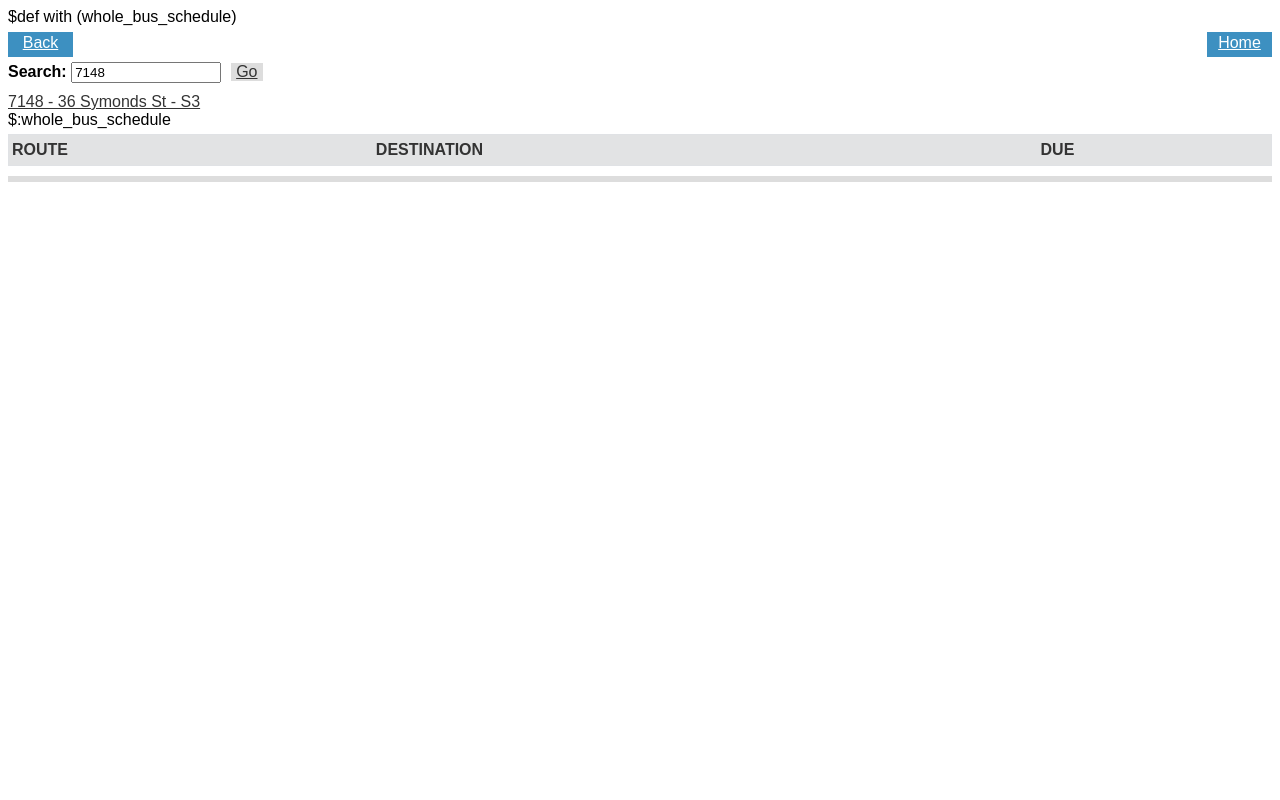
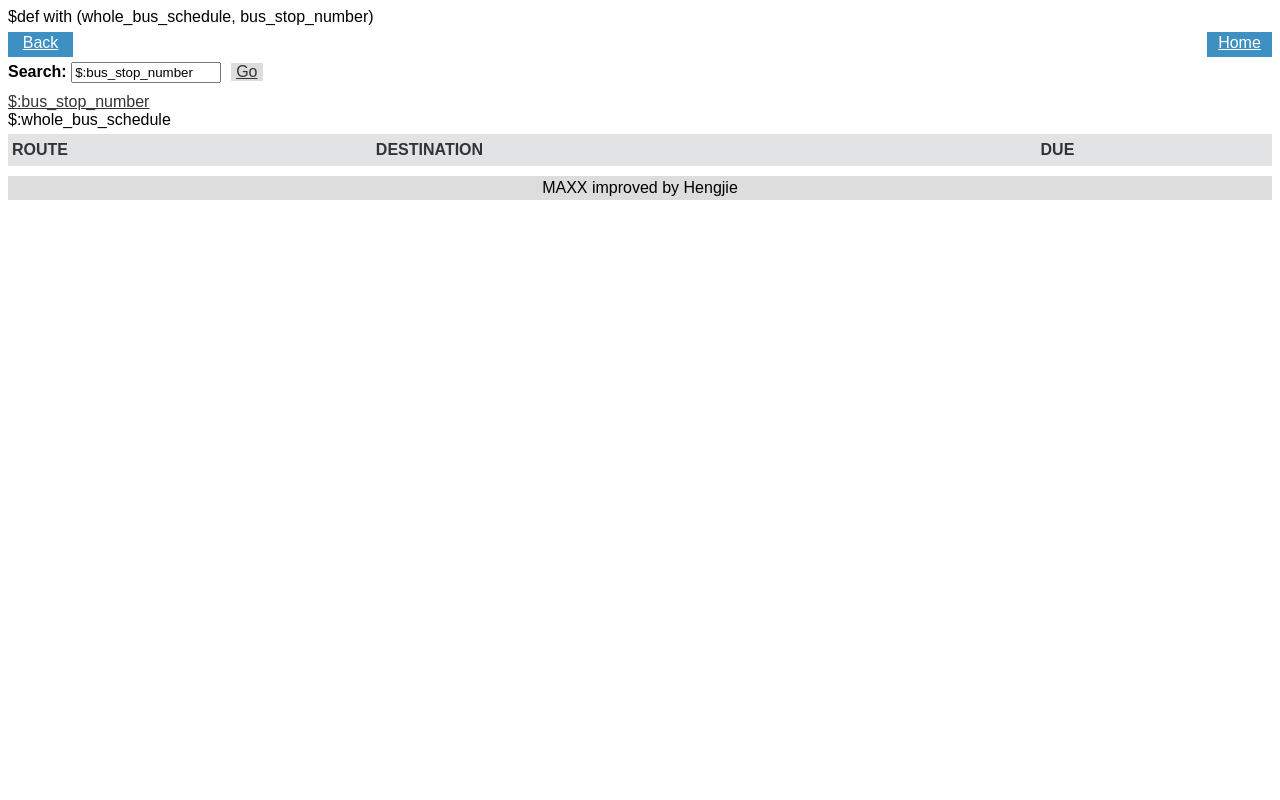
Before and after one commit to jordan-thoms/HJ-project, a Python web app: template templates/bus_stop_schedule.html in a window 1280 px wide. Run offline with Jinja, Linux system fonts and the light colour scheme; the template is opened without the code that fills it, so the values that code supplies are empty.

Commit message:
Fixed up templates showing up wrong bus stop number. Fixed exceptions IndexError, we now capture it and break without throwing an ugly error to everyone. Added credits at the footer.

```diff
--- a/templates/bus_stop_schedule.html
+++ b/templates/bus_stop_schedule.html
@@ -1,4 +1,4 @@
-$def with (whole_bus_schedule)
+$def with (whole_bus_schedule, bus_stop_number)
 <html xmlns="http://www.w3.org/1999/xhtml">
 <head>
     <meta name="generator" content="HTML Tidy for Linux/x86 (vers 11 February 2007), see www.w3.org" />
@@ -21,8 +21,8 @@
             <a id="back-link" href="/mobile-home.aspx">Back</a>
 
             <form action="/mobile-departure-board.aspx" method="get" data-role="stop" class="data-role-stop" style="position:relative;">
-                <label id="departures-stop-label" for="departures-stop" style="font-weight: bold;">Search:</label> <input type="text" data-theme="d" name="stop" id="departures-stop" value="7148" /><input type="submit" value="Go" id="go-button" class="submit-button" />
-            </form><span style="display: block; margin-top: 9px;"><a href="/mobile-fms.aspx?stop=7148">7148 - 36 Symonds St - S3</a></span>
+                <label id="departures-stop-label" for="departures-stop" style="font-weight: bold;">Search:</label> <input type="text" data-theme="d" name="stop" id="departures-stop" value="$:bus_stop_number" /><input type="submit" value="Go" id="go-button" class="submit-button" />
+            </form><span style="display: block; margin-top: 9px;"><a href="/mobile-fms.aspx?stop=$:bus_stop_number">$:bus_stop_number</a></span>
 
             <table id="departures" class="result-list" data-role="listview" data-theme="d" data-inset="true" cellspacing="0">
                 <tbody>
@@ -39,6 +39,7 @@
     </div>
 
     <div id="mobile-footer">
+        MAXX improved by Hengjie
     </div>
 </body>
 </html>
```
Also changed, not shown: bus.py (+6 -6 lines).
